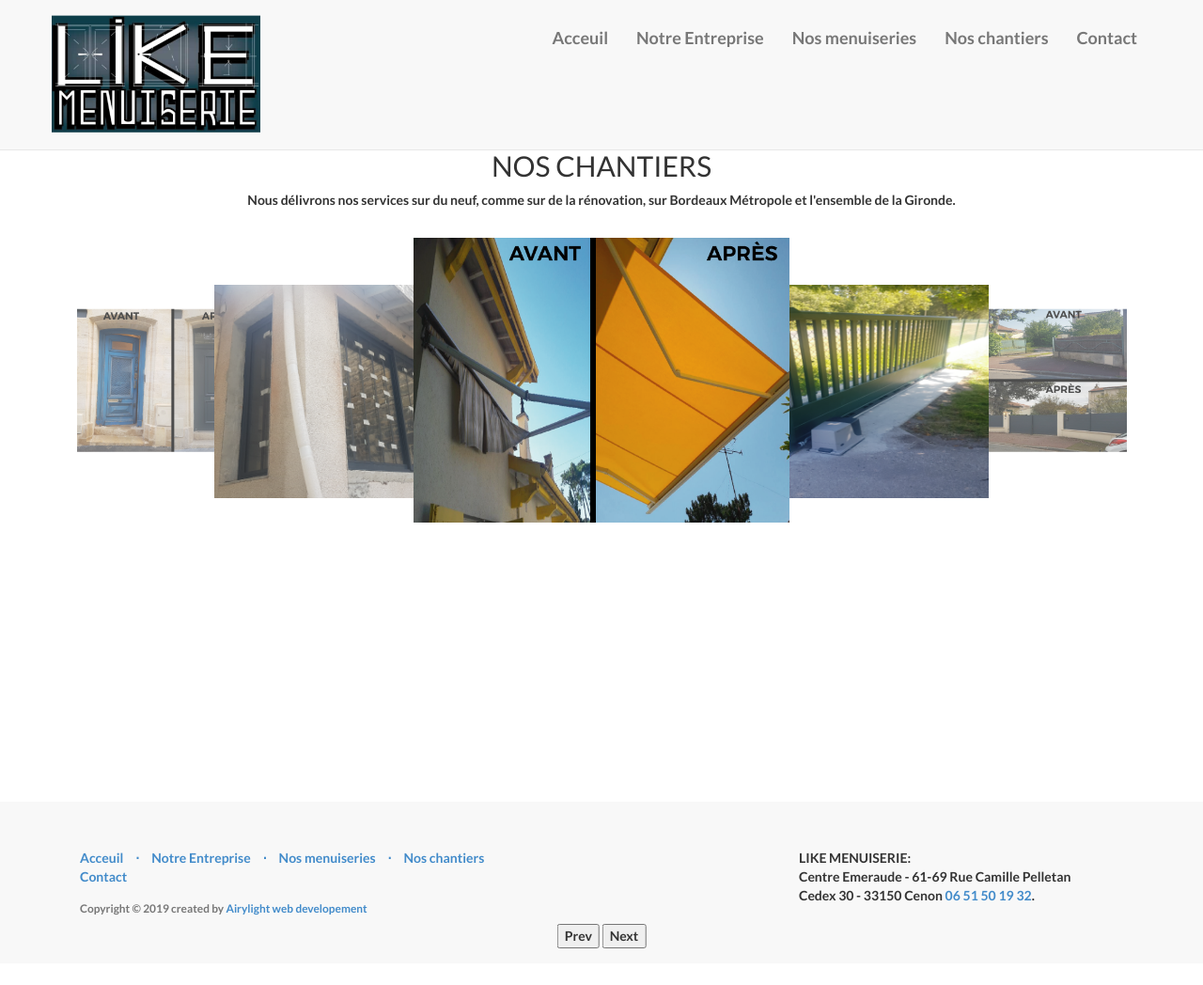
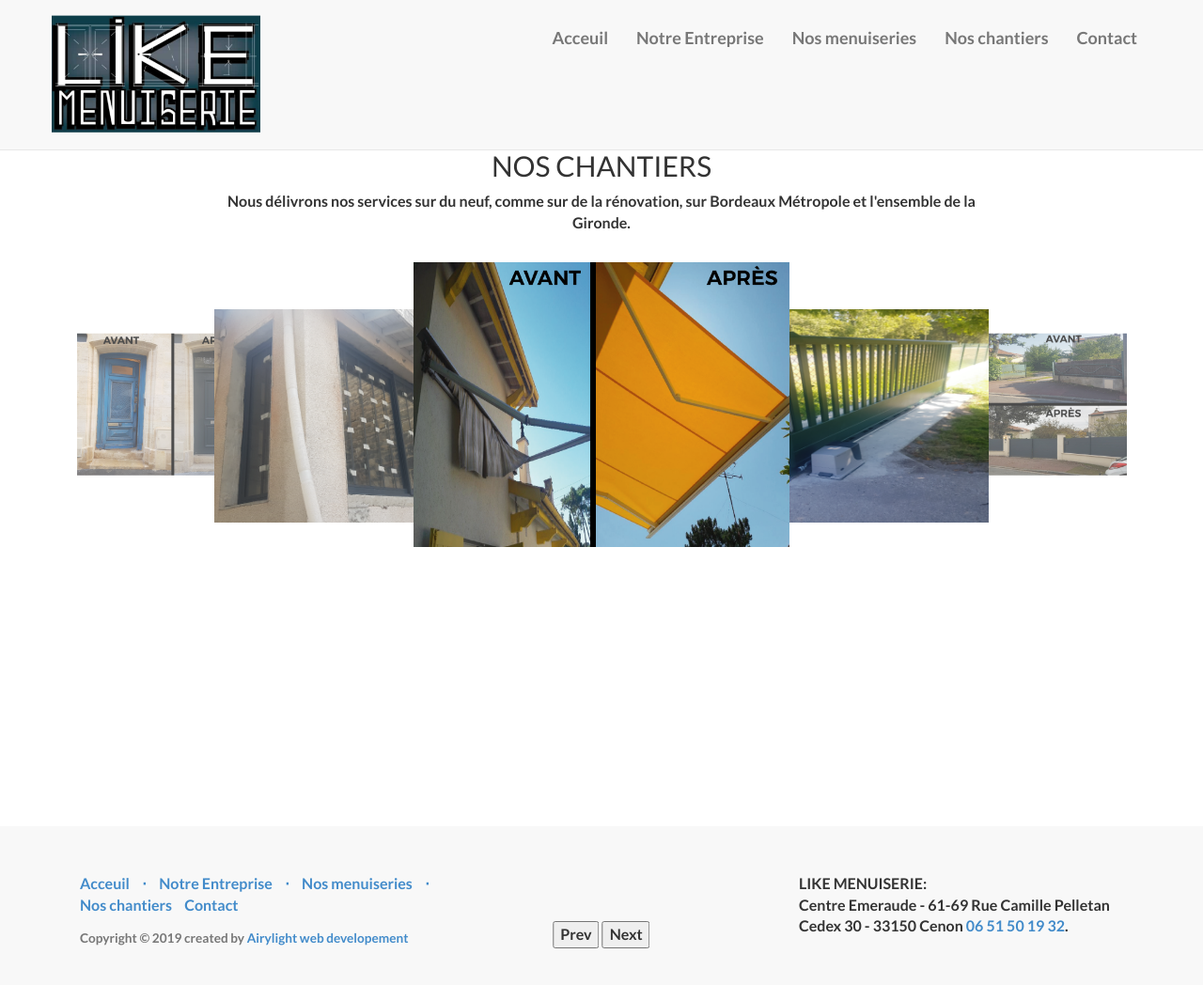
Before and after one commit to IsmaelSANE/likemenuiserie-beta, a Jekyll site: the page built from chantiers/index.html, in a window 1280 px wide and 1059 px high. Shown: the top 1048 px of the window at 94% size. Built offline with Jekyll 4.4.1, drawn with Linux system fonts in a browser that asks for light colours.

Commit message:
Fix font size on landing page

```diff
--- a/css/landing-page.css
+++ b/css/landing-page.css
@@ -3,6 +3,9 @@
  * Code licensed under the Apache License v2.0.
  * For details, see http://www.apache.org/licenses/LICENSE-2.0.
  */
+ body{
+  font-size: 16px;
+ }
 
 body,
 html {
```
